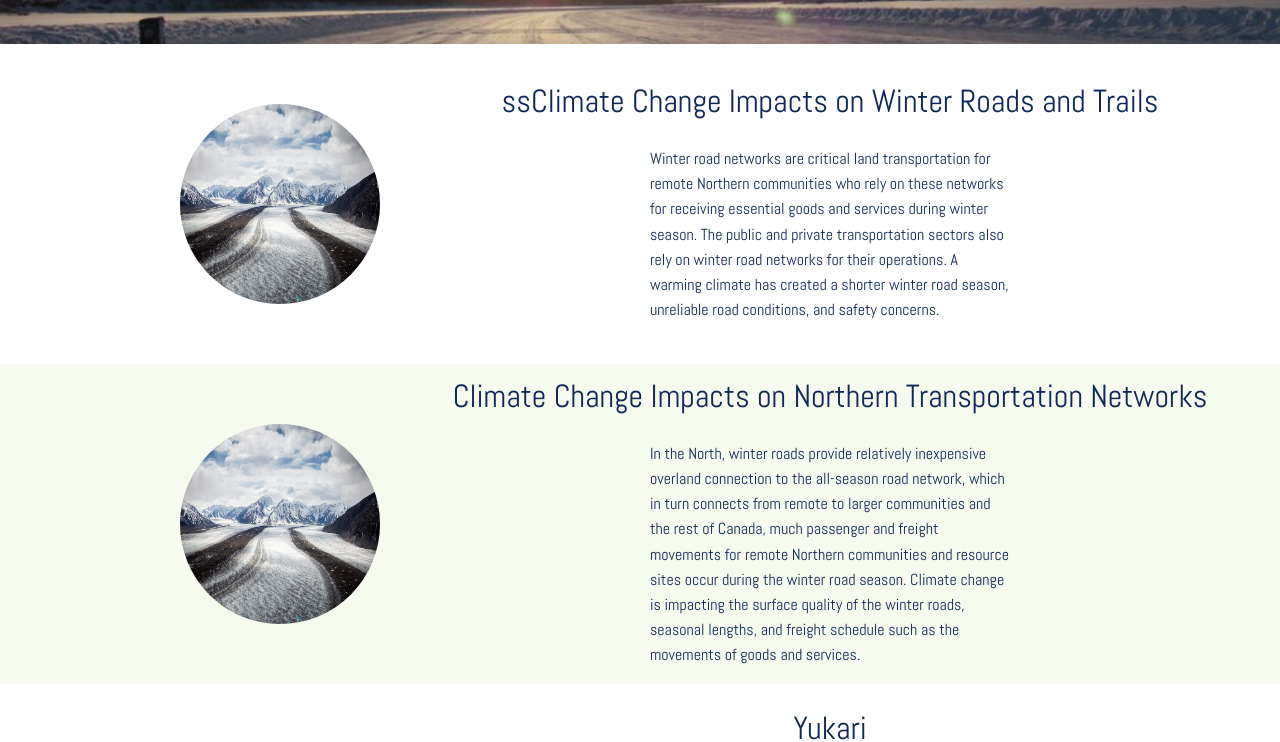
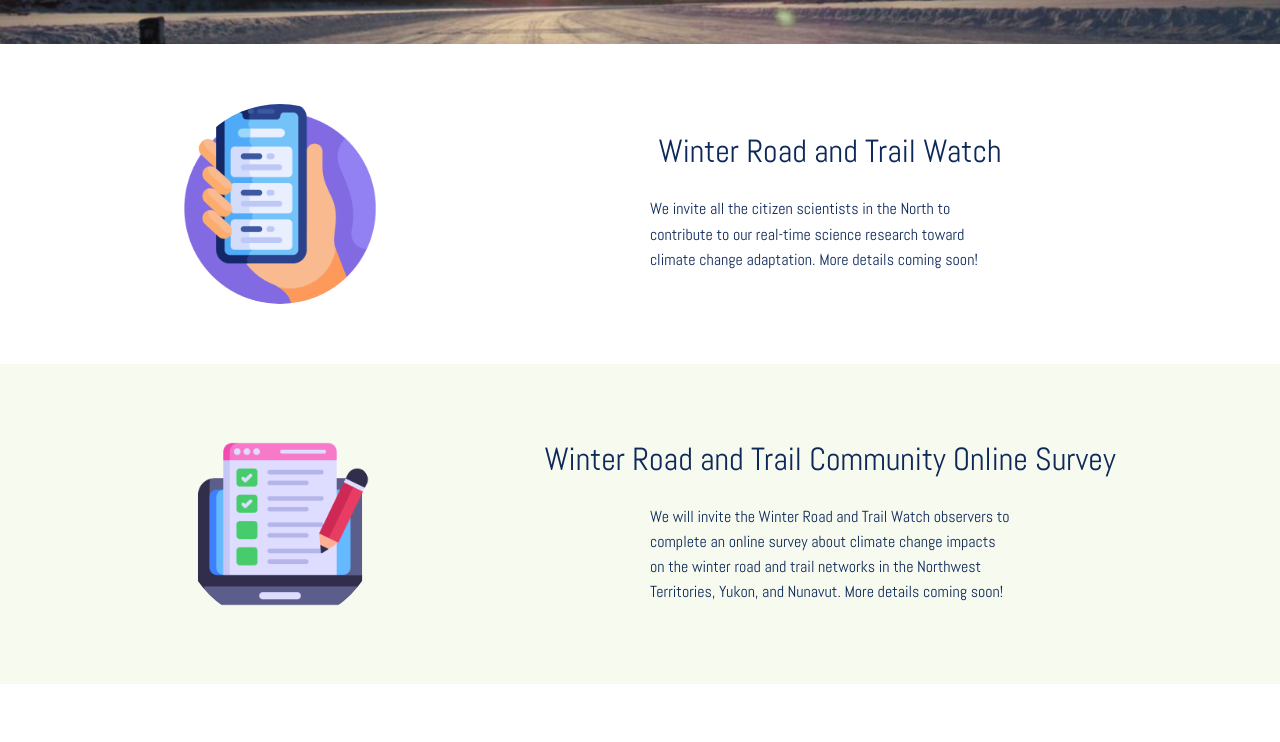
Before and after one commit to yukarihh/winter_road_portal, a React (Create React App) app: page /projects in a window 1280 px wide. Shown: the part 380-1122 px from the top of the page. Built offline with nearby package versions, Linux system fonts and the light colour scheme; a web font is replaced by a local one.

Commit message:
Update: Project page

```diff
--- a/src/pages/Projects/index.js
+++ b/src/pages/Projects/index.js
@@ -1,31 +1,35 @@
 import bgImage from "../../assets/homebg_3.png";
+import ProjectFirst from "../../assets/smartphone_icon_colour.png";
+import ProjectSecond from "../../assets/online_survey_icon.png";
+import ProjectThird from "../../assets/ice_road_icon.png";
+
 import CoverBanner from "../../components/Global/CoverBanner";
 import ProjectBanner from "../../components/Projects/ProjectBanner";
 function Projects() {
   const BannerContents = [
     {
       id: 1,
-      image: bgImage,
-      title: "ssClimate Change Impacts on Winter Roads and Trails",
+      image: ProjectFirst,
+      title: "Winter Road and Trail Watch",
       content:
-        "Winter road networks are critical land transportation for remote Northern communities who rely on these networks for receiving essential goods and services during winter season. The public and private transportation sectors also rely on winter road networks for their operations. A warming climate has created a shorter winter road season, unreliable road conditions, and safety concerns. ",
+        "We invite all the citizen scientists in the North to contribute to our real-time science research toward climate change adaptation. More details coming soon!",
       bgColor: "white",
     },
 
     {
       id: 2,
-      image: bgImage,
-      title: "Climate Change Impacts on Northern Transportation Networks ",
+      image: ProjectSecond,
+      title: "Winter Road and Trail Community Online Survey",
       content:
-        "In the North, winter roads provide relatively inexpensive overland connection to the all-season road network, which in turn connects from remote to larger communities and the rest of Canada, much passenger and freight movements for remote Northern communities and resource sites occur during the winter road season. Climate change is impacting the surface quality of the winter roads, seasonal lengths, and freight schedule such as the movements of goods and services. ",
+        "We will invite the Winter Road and Trail Watch observers to complete an online survey about climate change impacts on the winter road and trail networks in the Northwest Territories, Yukon, and Nunavut. More details coming soon!",
       bgColor: "#F7FAEF",
     },
     {
       id: 3,
-      image: bgImage,
-      title: "Yukari ",
+      image: ProjectThird,
+      title: "Winter Road Profile",
       content:
-        "A shorter winter road season with less reliable winter road conditions has a substantial socio-economic impact on Northern communities, particularly for remote Indigenous communities. The lack of winter road access for these remote communities has important consequences from a socio-economic perspective, for example, an increase in price of goods and services, which are already expensive in the North. ",
+        "We will work with a community researcher and/or liaison to create a winter road profile for each winter roads.",
       bgColor: "white",
     },
   ];
```
Also changed, not shown: src/assets/group_icon.png (added).
